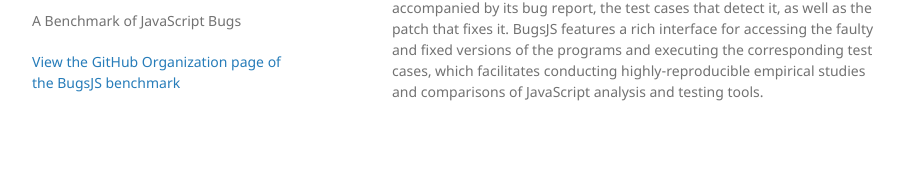
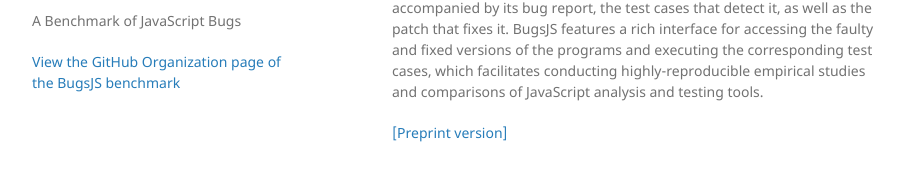
Before and after one commit to BugsJS/BugsJS.github.io, a Jekyll site: the page built from index.md, in a window 1280 px wide. Shown: the part 374-555 px from the top of the page, without its empty margins (178-1091 px from the left). Built offline with Jekyll 4.4.1, drawn with Linux system fonts in a browser that asks for light colours.

Commit message:
Adding pdf link

```diff
--- a/index.md
+++ b/index.md
@@ -7,3 +7,6 @@ layout: default
 Péter Gyimesi, Béla Vancsics, Andrea Stocco, Davood Mazinanian, Árpád Beszédes, Rudolf Ferenc and Ali Mesbah
 
 JavaScript is a popular programming language that is also error-prone due to its asynchronous, dynamic, and loosely-typed nature. In recent years, numerous techniques have been proposed for analyzing and testing JavaScript applications. However, our survey of the literature in this area revealed that the proposed techniques are often evaluated on different datasets of programs and bugs. The lack of a commonly used benchmark limits the ability to perform fair and unbiased comparisons for assessing the efficacy of new techniques. To fill this gap, we propose BugsJS, a benchmark of 453 real, manually validated JavaScript bugs from 10 popular JavaScript server-side programs, comprising 444k LOC in total. Each bug is accompanied by its bug report, the test cases that detect it, as well as the patch that fixes it. BugsJS features a rich interface for accessing the faulty and fixed versions of the programs and executing the corresponding test cases, which facilitates conducting highly-reproducible empirical studies and comparisons of JavaScript analysis and testing tools.
+
+
+[[Preprint version]](paper/ICST19.pdf)
```
